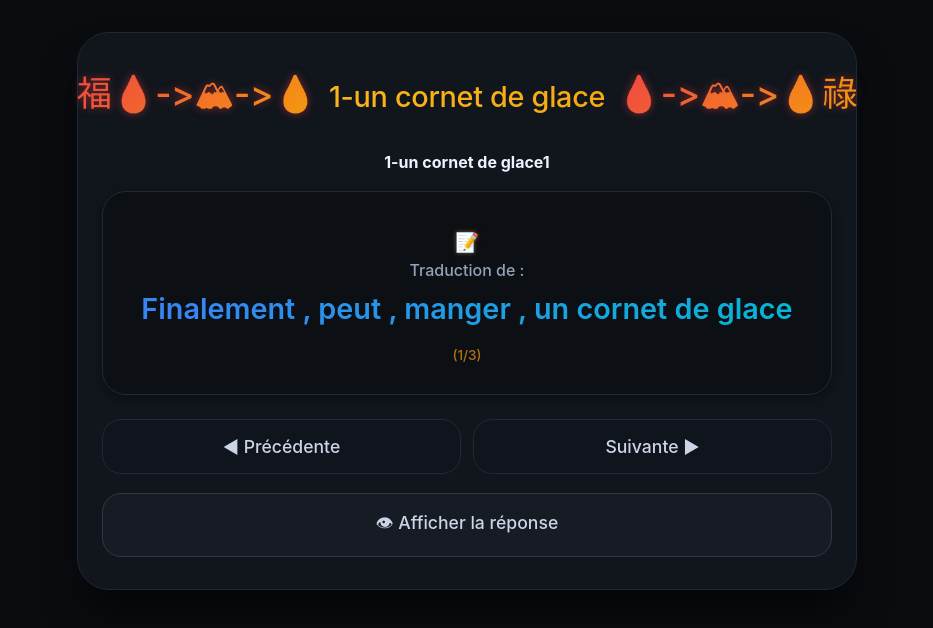
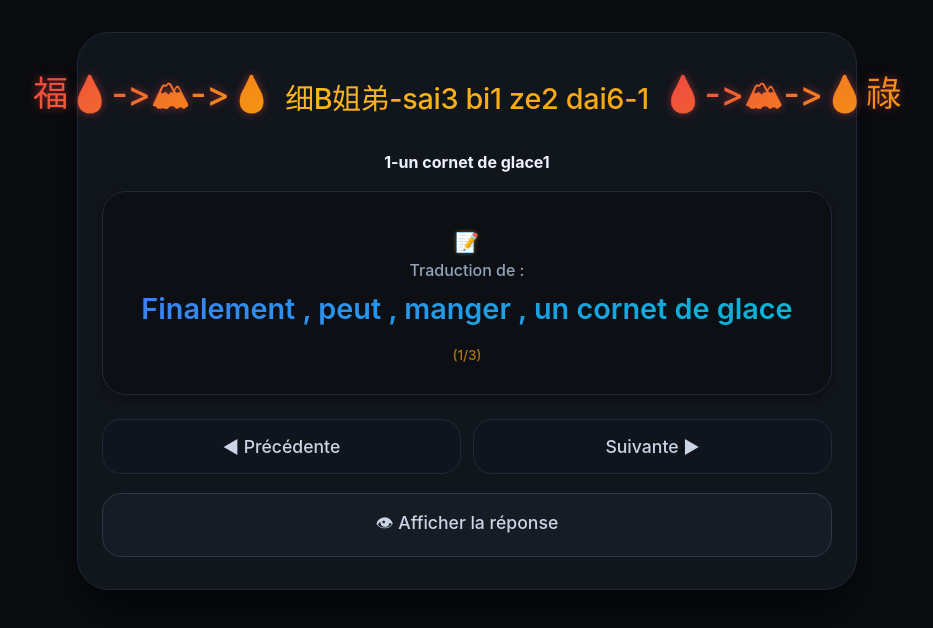
Before and after one commit to phutoto/quiz-canto-cat, a plain HTML site: page facebook/细B姐弟-sai3 bi1 ze2 dai6/细B姐弟-sai3 bi1 ze2 dai6-1.html in a window 1280 px wide. Shown: the whole page, without its empty margins (173-1106 px from the left). Drawn offline with Linux system fonts and the light colour scheme.

Commit message:
Update 细B姐弟-sai3 bi1 ze2 dai6-1.html

```diff
--- a/facebook/细B姐弟-sai3 bi1 ze2 dai6/细B姐弟-sai3 bi1 ze2 dai6-1.html
+++ b/facebook/细B姐弟-sai3 bi1 ze2 dai6/细B姐弟-sai3 bi1 ze2 dai6-1.html
@@ -216,7 +216,7 @@ h2 {
 
 <h2>
     <span class="lucky-char">福💧->🏔->💧</span>
-    1-un cornet de glace
+    细B姐弟-sai3 bi1 ze2 dai6-1
     <span class="lucky-char">💧->🏔->💧祿</span>
 </h2>
 
```
